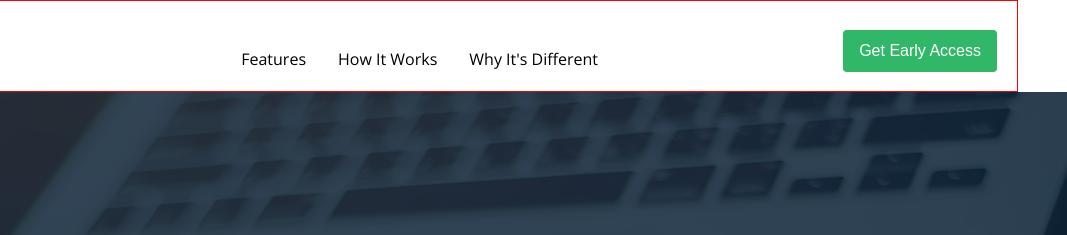
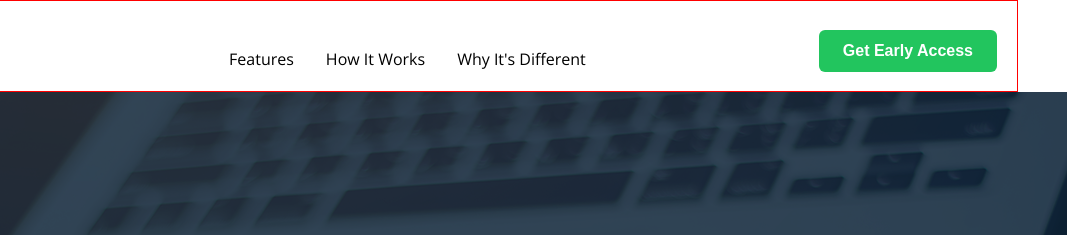
Before and after one commit to DebashishKar1/b13-A1, a plain HTML site: page index.html in a window 1280 px wide. Shown: the top 235 px of the page, 213-1280 px from the left. Drawn offline with nearby package versions, Linux system fonts and the light colour scheme.

Commit message:
html and css done

```diff
--- a/index.html
+++ b/index.html
@@ -61,6 +61,24 @@
                 </ul>
 
                 <div><button class="btn">Get Early Access</button>
+                    <style>
+                 .btn {
+                    padding: 12px 24px;
+                    background: #22c55e;
+                    color: white;
+                    border: none;
+                    border-radius: 6px;
+                    font-weight: bold;
+                    cursor: pointer;
+                    transition: 0.2s;
+                   }
+
+                .btn:hover {
+                   transform: translateY(-4px);
+                   box-shadow: 0 10px 15px rgba(34,197,94,0.35);
+                }
+                </style>
+
                 </div>
                </nav>
                </div>
--- a/style.css
+++ b/style.css
@@ -75,7 +75,26 @@ body{
  justify-content: center;
  margin-bottom: 16px;
 
+
+
+.hover effect-
+  padding: 12px 24px;
+  background: #22c55e;
+  color: white;
+  border: none;
+  border-radius: 6px;
+  font-weight: bold;
+  cursor: pointer;
+  transition: 0.2s;
+  font-size: 16px;
 }
+
+.btn:hover {
+  transform: translateY(-4px);
+  box-shadow: 0 10px 15px rgba(34, 197, 94, 0.35);
+
+}
+
 
 .hero_section{
     background: url("./assets/hero-bg.png");
```
